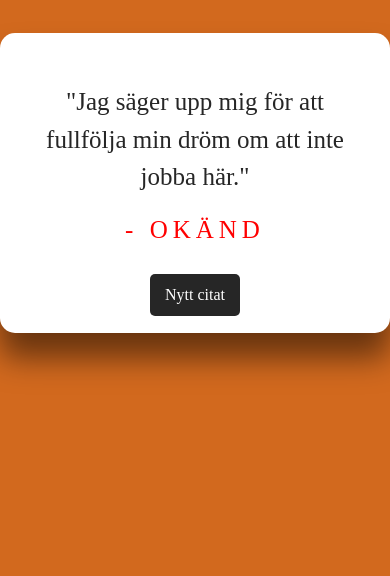
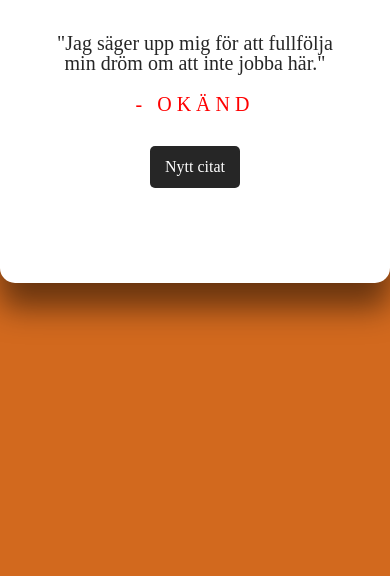
Before and after one commit to SarahRoos/mixed-messages, a plain HTML site: page index.html in a window 390 px wide. Shown: the part 268-844 px from the top of the page. Drawn offline with Linux system fonts and the light colour scheme.

Commit message:
Update style.css responsive

```diff
--- a/style.css
+++ b/style.css
@@ -74,3 +74,21 @@ body{
 .button-area .btn button:active{
     background-color: deepskyblue;
 }
+
+@media screen and (max-width: 600px) {
+
+    .container{
+        height: 550px;
+    }
+
+    .text-area{
+        font-size: 20px;
+        line-height: 1;
+    }
+
+    .main-content .writer{
+        margin-top: 20px;
+        margin-bottom: 20px;
+        font-size: 20px;
+    }
+}
```
